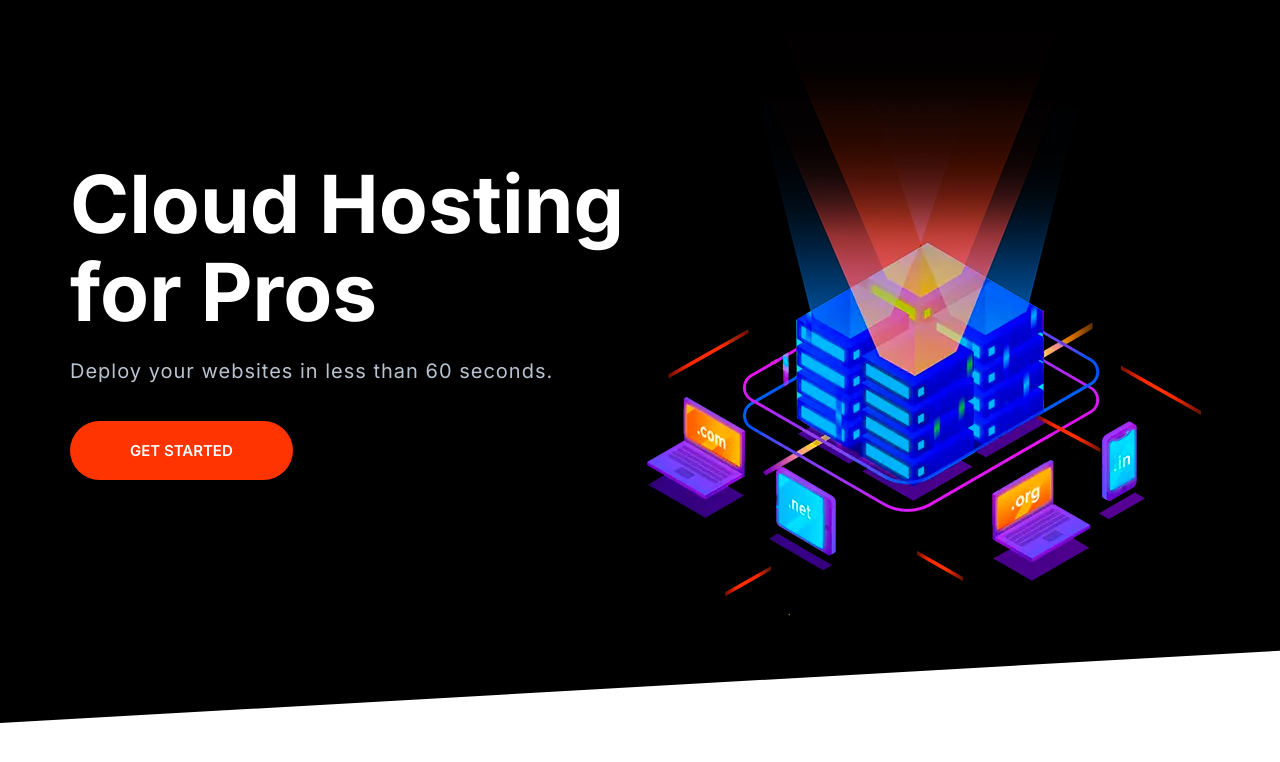
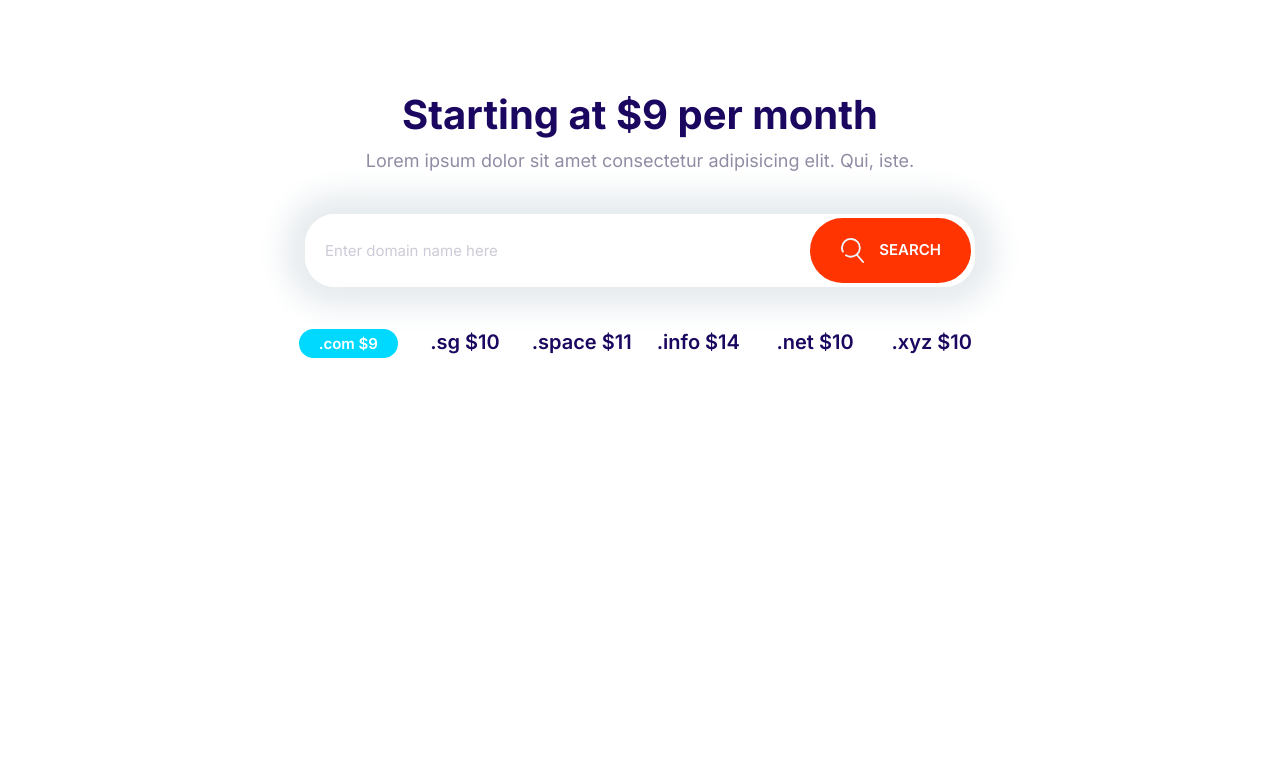
Before and after one commit to filippkz/First-progect, a plain HTML site: page index.html in a window 1280 px wide. Drawn offline with Linux system fonts and the light colour scheme.

Commit message:
Building Domain Block.

```diff
--- a/css/styles.css
+++ b/css/styles.css
@@ -213,6 +213,13 @@ background: var(--color-accent);
   border: 0;
 }
 
+.btn .icon {
+  width: 2rem;
+  height: 2rem;
+  margin-right: 1rem;
+  vertical-align: middle;
+}
+
 .btn--primary {
   background: var(--color-primary);
   color: #fff;
@@ -307,7 +314,7 @@ background: var(--color-accent);
 .input-group .input {
   border: 0;
   flex-grow: 1;
-  padding: 1.5rem 1rem;
+  padding: 1.5rem 2rem;
 }
 
 .input-group .btn {
@@ -738,6 +745,30 @@ transform: rotate(0);
     text-align: left;
     align-self: center;
   }
+}
 
+/* Domain Block */
 
+.block-domain .input-group {
+  box-shadow: 0 0 30px 20px #e6ebee;
+  border: 0;
+  margin: 4rem auto;
+  max-width: 670px;
 }
+
+.block-domain__prices {
+  display: grid;
+  grid-template-columns: repeat(3, 1fr);
+  grid-template-rows: repeat(2, 6rem);
+  font-size: 2rem;
+  font-weight: 600;
+  justify-items: center;
+  max-width: 700px;
+  margin: 0 auto;
+}
+
+@media screen and (min-width: 768px) {
+  .block-domain__prices {
+    grid-template-columns: repeat(auto-fit, minmax(10rem, 1fr))
+  }
+}
--- a/index.html
+++ b/index.html
@@ -14,25 +14,30 @@
     <title>Document</title>
   </head>
   <body>
-    <section class="block block--dark block--skewed-left hero">
-      <div class="container grid grid--1x2">
-        <header class="block__header hero__content">
-          <h1 class="block__heading">Cloud Hosting for Pros</h1>
-          <p class="hero__tagline">
-            Deploy your websites in less than 60 seconds.
-          </p>
-          <a href="#" class="btn btn--accent btn--stretched">Get started</a>
-        </header>
-        <picture>
-          <source
-            type="image/webp"
-            srcset="images/banner.webp 1x, images/banner@2.webp 2x" />
-          <source
-            type="image/png"
-            srcset="images/banner.png 1x, images/banner@2.png 2x" />
-          <img class="hero__image" src="images/banner.png" alt=""
-        /></picture>
+    <section class="block container block-domain">
+      <header class="block__header">
+        <h2>Starting at $9 per month</h2>
+        <p>
+          Lorem ipsum dolor sit amet consectetur adipisicing elit. Qui, iste.
+        </p>
+      </header>
+      <div class="input-group">
+        <input type="text" class="input" placeholder="Enter domain name here" />
+        <button class="btn btn--accent">
+          <svg class="icon icon--white">
+            <use xlink:href="images/sprite.svg#search"></use>
+          </svg>
+          Search
+        </button>
       </div>
+      <ul class="list block-domain__prices">
+        <li><span class="badge badge--secondary">.com $9</span></li>
+        <li>.sg $10</li>
+        <li>.space $11</li>
+        <li>.info $14</li>
+        <li>.net $10</li>
+        <li>.xyz $10</li>
+      </ul>
     </section>
     <script src="js/main.js"></script>
   </body>
```
Also changed, not shown: components/block-domain.html (added, +23 -0 lines).
